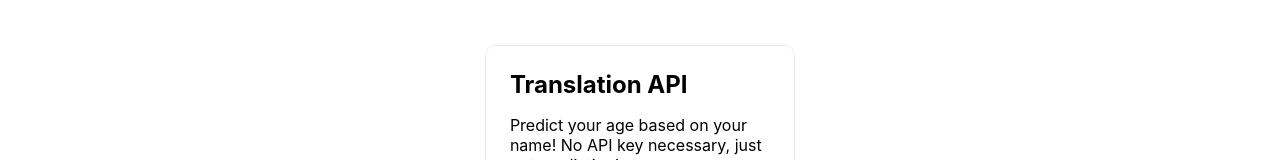
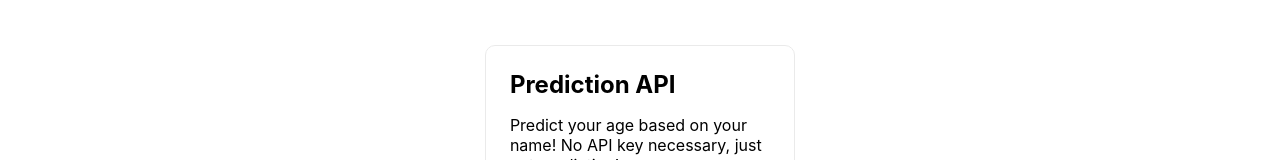
Before and after one commit to jashment/nextjs-playground, a Next.js app: page /funWithApis in a window 1280 px wide. Shown: the part 284-444 px from the top of the page. Built offline with nearby package versions, Linux system fonts and the light colour scheme.

Commit message:
Fix name on API title

```diff
--- a/pages/funWithApis.js
+++ b/pages/funWithApis.js
@@ -16,7 +16,7 @@ const funWithApis = () => {
 
                 <div className={styles.grid}>
                     <a className={styles.card} href="/namePredictor">
-                        <h3>Translation API</h3>
+                        <h3>Prediction API</h3>
                         Predict your age based on your name!
                         No API key necessary, just get predicting!
                         <br />
```
